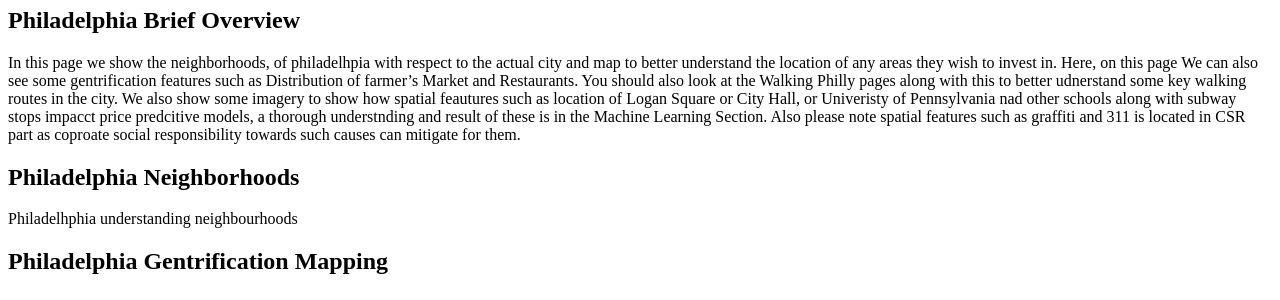
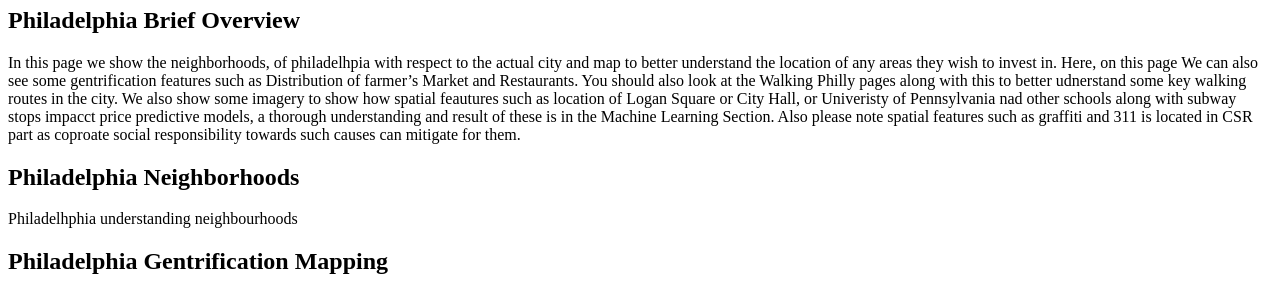
Before and after one commit to akshaynagar26/Pleasework, a Jekyll site: the page built from _posts/2019-04-17-Philly.md, in a window 1280 px wide and 900 px high, scrolled down 336 px. Shown: the part 206-506 px from the top of the window. Built offline with Jekyll 4.4.1, drawn with Linux system fonts in a browser that asks for light colours; cached includes are drawn as plain includes; nearby versions of some CDN libraries.

Commit message:
Update 2019-04-17-Philly.md

```diff
--- a/_posts/2019-04-17-Philly.md
+++ b/_posts/2019-04-17-Philly.md
@@ -13,7 +13,7 @@
 In this page we show the neighborhoods, of philadelhpia with respect to the actual city and map to better understand the location of any areas they wish to invest in.
 Here, on this page  We can also see some gentrification features such as Distribution of farmer's Market and Restaurants.
 You should also look at the Walking Philly pages along with this to better udnerstand some key walking routes in the city.
-We also show some imagery to show how spatial feautures such as location of Logan Square or City Hall, or Univeristy of Pennsylvania nad other schools along with subway stops impacct price predcitive models, a thorough understnding and result of these is in the Machine Learning Section.
+We also show some imagery to show how spatial feautures such as location of Logan Square or City Hall, or Univeristy of Pennsylvania nad other schools along with subway stops impacct price predictive models, a thorough understanding and result of these is in the Machine Learning Section.
 Also please note spatial features such as graffiti and 311 is located in CSR part as coproate social responsibility towards such causes can mitigate for them.
 
 
```
